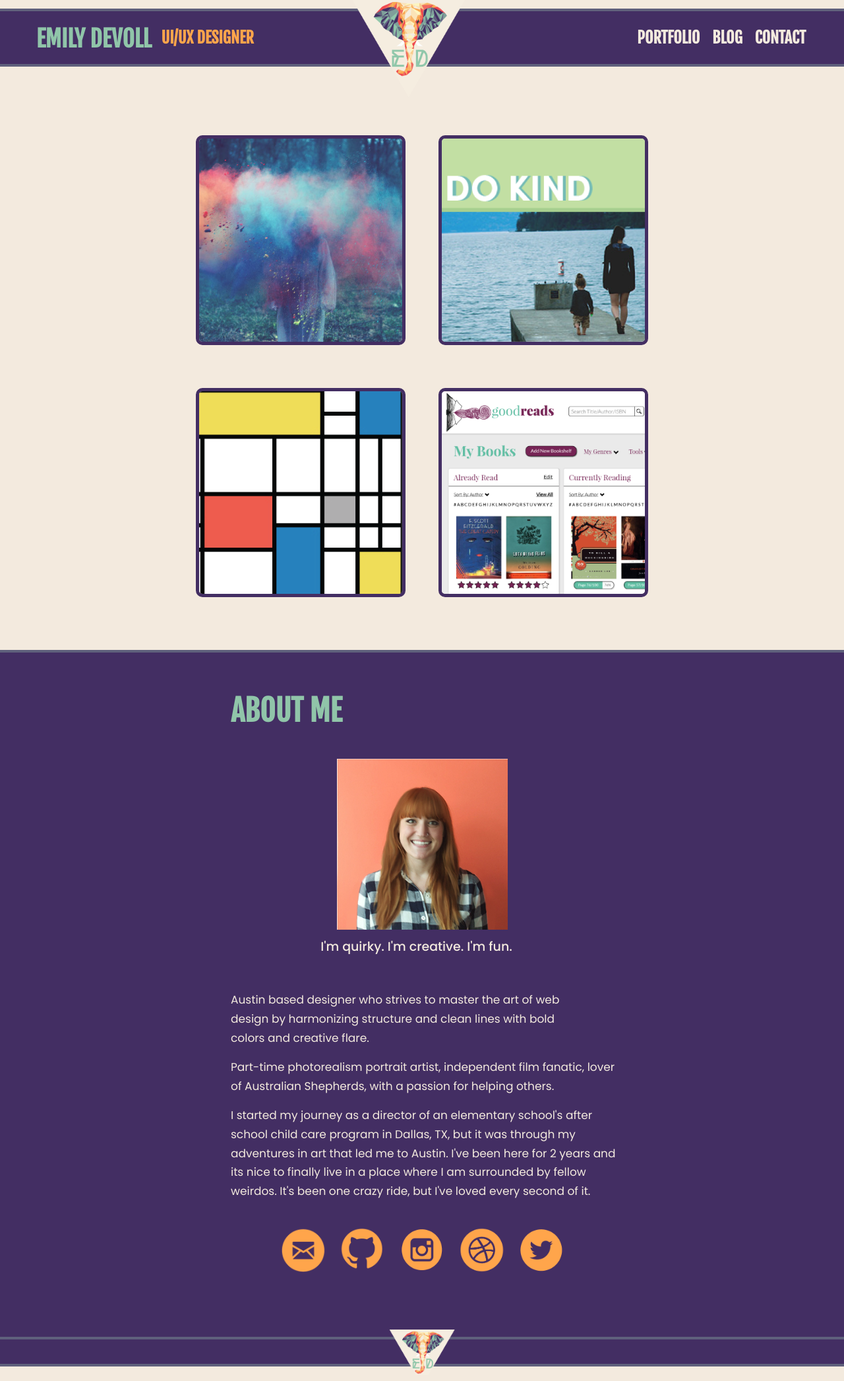
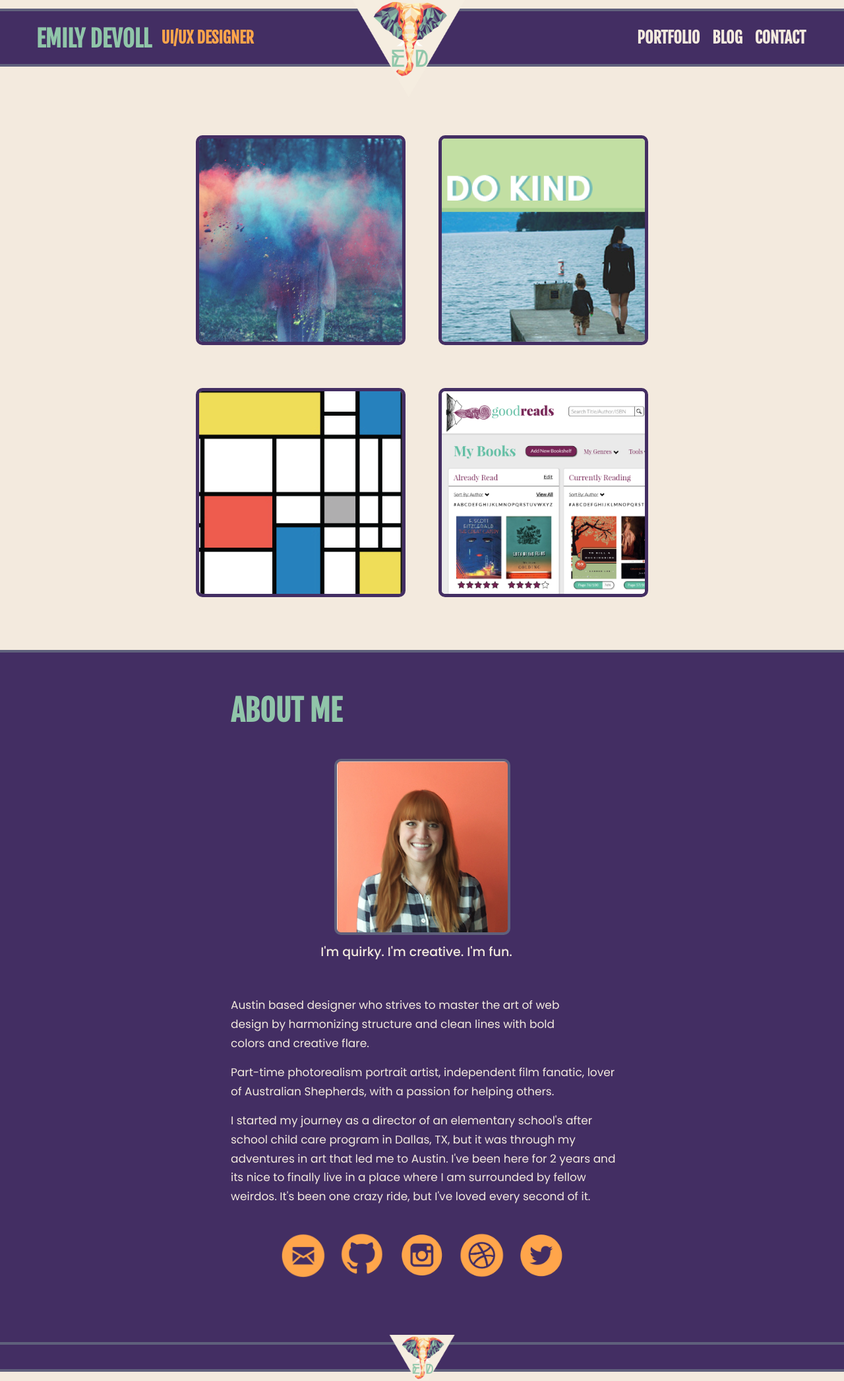
Before and after one commit to staceyatx/staceyatx-github.io, a Jekyll site: the page built from index.html, in a window 1280 px wide. Shown: the whole page at 66% size. Built offline with Jekyll 4.4.1, drawn with Linux system fonts in a browser that asks for light colours; nearby versions of some CDN libraries.

Commit message:
Border added around profile picture

```diff
--- a/css/main.scss
+++ b/css/main.scss
@@ -300,6 +300,8 @@ header {
 				width: 70%;
 				padding-bottom: 70%;
 				margin: 0 auto;
+				border-radius: 10px;
+				border: 4px solid $light-purple;
 			}
 
 			p {
```
